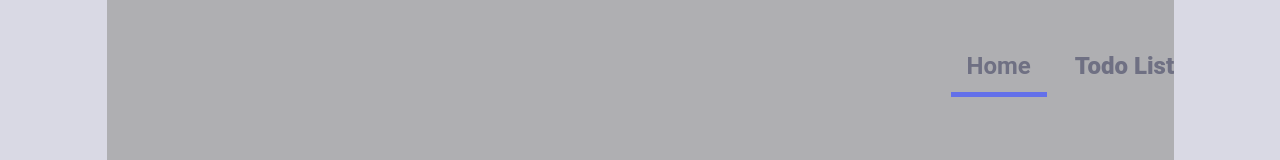
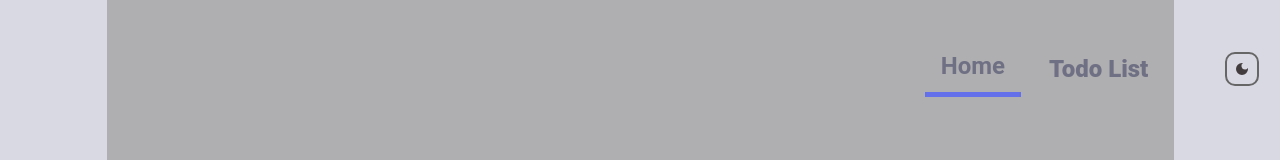
Before and after one commit to nihalerdal/react-todo, a React (Vite) app: page /home in a window 1280 px wide. Shown: the top 160 px of the page. Built offline with nearby package versions, Linux system fonts and the light colour scheme.

Commit message:
Dark Mode

```diff
--- a/src/App/App.jsx
+++ b/src/App/App.jsx
@@ -1,11 +1,13 @@
 import { BrowserRouter, Routes, Route, NavLink, Navigate, } from "react-router-dom";
+import { useState, useEffect} from "react";
 import TodoContainer from "../Components/Todo/TodoContainer/TodoContainer";
 import Home from "../Components/Home/Home";
 import PageNotFound from "../Components/PageNotFound/PageNotFound";
 import Footer from "../Components/Footer/Footer";
+import DarkLightTheme from "../Components/DarkLightTheme/DarkLightTheme";
 import styles from "./App.module.css";
 
-function Navigation() {
+function Navigation({theme, toggleTheme}) {
   return (
     <nav className={styles.navContainer}>
       <NavLink
@@ -28,16 +30,28 @@ function Navigation() {
       >
         Todo List
       </NavLink>
+      <DarkLightTheme theme={theme} toggleTheme={toggleTheme} />
     </nav>
   );
 }
 
 function App() {
+  const [theme, setTheme] = useState(localStorage.getItem("theme") || "light");
+
+  useEffect(() => {
+    document.documentElement.setAttribute("data-theme", theme);
+    localStorage.setItem("theme", theme);
+  }, [theme]);
+
+  const toggleTheme = () => {
+    setTheme((prevTheme) => (prevTheme === "light" ? "dark" : "light"));
+  };
+
   return (
     <main className={styles.main}>
       <section className={styles.section}>
         <BrowserRouter>
-          { <Navigation />}
+          {<Navigation theme={theme} toggleTheme={toggleTheme} />}
           <Routes>
             <Route path="/" element={<Navigate to="/home" />} />
             <Route path="/home" element={<Home />} />
@@ -52,7 +66,7 @@ function App() {
           </Routes>
         </BrowserRouter>
       </section>
-      <Footer/>
+      <Footer />
     </main>
   );
 }
--- a/src/App/App.module.css
+++ b/src/App/App.module.css
@@ -19,8 +19,10 @@
   justify-content: flex-end;
   top: 0;
   padding-top: 2rem;
-  padding-right: 6%;
+  padding-right: 1%;
+  align-items: center;
    z-index: 1;
+   width: 35%;
 }
 
 .navItem {
@@ -32,14 +34,26 @@
   margin: 0 6px;
 }
 
+[data-theme="dark"] .navItem {
+  color:whitesmoke;
+}
+
 .navItem:hover {
   border: 3px solid #6370e9;
+}
+
+[data-theme="dark"] .navItem:hover {
+    border: 3px solid whitesmoke;
 }
 
 .activeNavItem {
   color:  #6f7083;
   font-weight: bold;
   border-bottom: 5px solid #6370e9;
+}
+
+[data-theme="dark"] .activeNavItem {
+    border-bottom: 5px solid whitesmoke;
 }
 
 @media (max-width: 480px) {
--- /dev/null
+++ b/src/Components/DarkLightTheme/DarkLightTheme.jsx
@@ -0,0 +1,24 @@
+import { MdDarkMode } from "react-icons/md";
+import { MdLightMode } from "react-icons/md";
+import styles from "./DarkLightTheme.module.css";
+import PropTypes from "prop-types";
+
+const DarkLightTheme = ({ theme, toggleTheme }) => {
+  return (
+    <div className={styles.themeButton}>
+      {theme === "light" ? (
+        <MdDarkMode type="button" title="dark" onClick={toggleTheme}>
+        </MdDarkMode>
+      ) : (
+        <MdLightMode type="button" title="light" onClick={toggleTheme}>
+        </MdLightMode>
+      )}
+    </div>
+  );
+};
+
+DarkLightTheme.propTypes = {
+  theme: PropTypes.string,
+  toggleTheme: PropTypes.func,
+};
+export default DarkLightTheme;
--- /dev/null
+++ b/src/Components/DarkLightTheme/DarkLightTheme.module.css
@@ -0,0 +1,11 @@
+.themeButton {
+    display: flex;
+    padding: 7px;
+    justify-content: center;
+    align-items: center;
+    /* margin-right: 0; */
+    margin-left: 55px;
+    border: 2px solid #676666;
+    border-radius: 10px;
+    cursor: pointer;
+}
--- a/src/Components/Footer/Footer.jsx
+++ b/src/Components/Footer/Footer.jsx
@@ -7,13 +7,13 @@ function Footer() {
   const thisYear = today.getFullYear();
 
   return (
-    <footer className={styles.Footer}>
+    <footer className={styles.footer}>
 
-        <p className={styles.CopyRight}>
+        <p className={styles.copyRight}>
           © Nihal Erdal {thisYear} All rights reserved.
         </p>
         <a href="https://github.com/nihalerdal" target="_blank" rel="noopener">
-          <FaGithub className={styles.GitHubLogo} />
+          <FaGithub className={styles.gitHubLogo} />
         </a>
 
     </footer>
--- a/src/Components/Footer/Footer.module.css
+++ b/src/Components/Footer/Footer.module.css
@@ -1,5 +1,4 @@
-
-.Footer {
+.footer {
   display: flex;
   justify-content: space-between;
   align-items: center;
@@ -9,15 +8,23 @@
   padding-right: 2%;
 }
 
-.CopyRight {
+.copyRight {
   margin-left: 2%;
-  color: #6f7083;;
+  color: #6f7083;
 }
 
-.GitHubLogo {
-    margin-right: 5%;
+[data-theme="dark"] .copyRight {
+  color: whitesmoke;
+}
+
+.gitHubLogo {
+  margin-right: 5%;
   font-size: 12px;
   height: 30px;
   width: auto;
   fill: #7984e6;
 }
+
+[data-theme="dark"] .gitHubLogo {
+  fill: whitesmoke;
+}
--- a/src/Components/Todo/AddTodoForm/AddTodoForm.module.css
+++ b/src/Components/Todo/AddTodoForm/AddTodoForm.module.css
@@ -14,6 +14,7 @@
   border: 0;
   max-width: 90px;
   background-color: #7984e6;
+  color:whitesmoke;
   cursor: pointer;
   padding: 12px;
   margin-right: 3px;
--- a/src/Components/Todo/TodoContainer/TodoContainer.module.css
+++ b/src/Components/Todo/TodoContainer/TodoContainer.module.css
@@ -13,6 +13,11 @@
   margin: 0;
   margin-bottom: 1%;
 }
+
+[data-theme="dark"] .header {
+  color:whitesmoke;
+}
+
 
 .formAndList {
   display: flex;
--- a/src/Components/Todo/TodoList/TodoList.module.css
+++ b/src/Components/Todo/TodoList/TodoList.module.css
@@ -13,7 +13,5 @@
   width: 100%;
   max-width: 550px;
   padding: 0;
-  /* border: 3px solid whitesmoke;
-  border-radius: 13px; */
   margin-top: 3px;
 }
--- a/src/index.css
+++ b/src/index.css
@@ -1,10 +1,10 @@
+/* Light theme (default) */
 :root {
   font-family: "Roboto", sans-serif;
   line-height: 1.5;
   font-weight: 800;
   width: 100%;
 
-  color-scheme: light dark;
   color: rgba(45, 37, 37, 0.87);
   background-color: #d9d9e4;
 
@@ -12,6 +12,12 @@
   text-rendering: optimizeLegibility;
   -webkit-font-smoothing: antialiased;
   -moz-osx-font-smoothing: grayscale;
+}
+
+/* Dark theme */
+[data-theme="dark"] {
+  background-color: #63678b;;
+  color:whitesmoke;
 }
 
 /* @media (prefers-color-scheme: light) {
```
